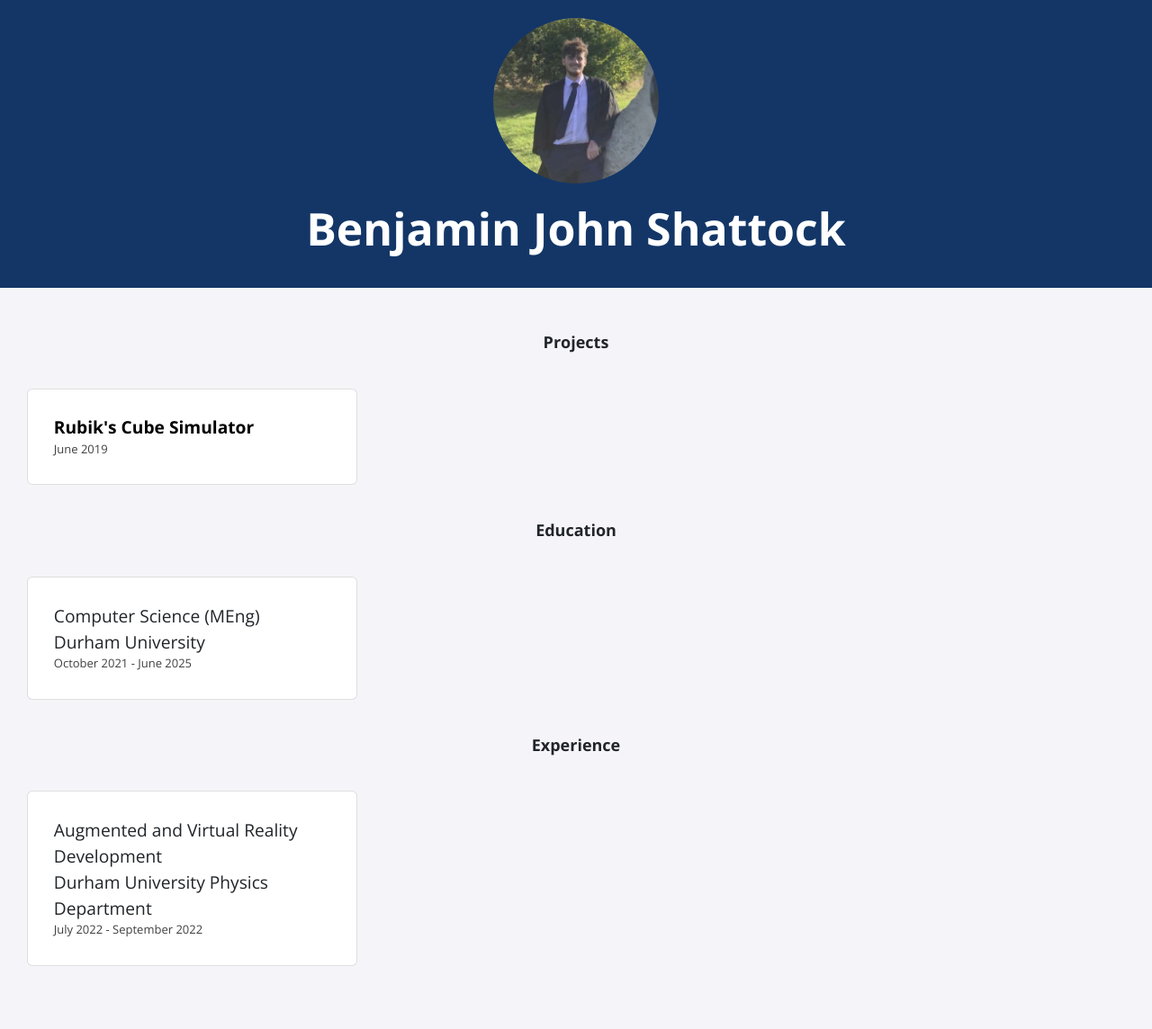
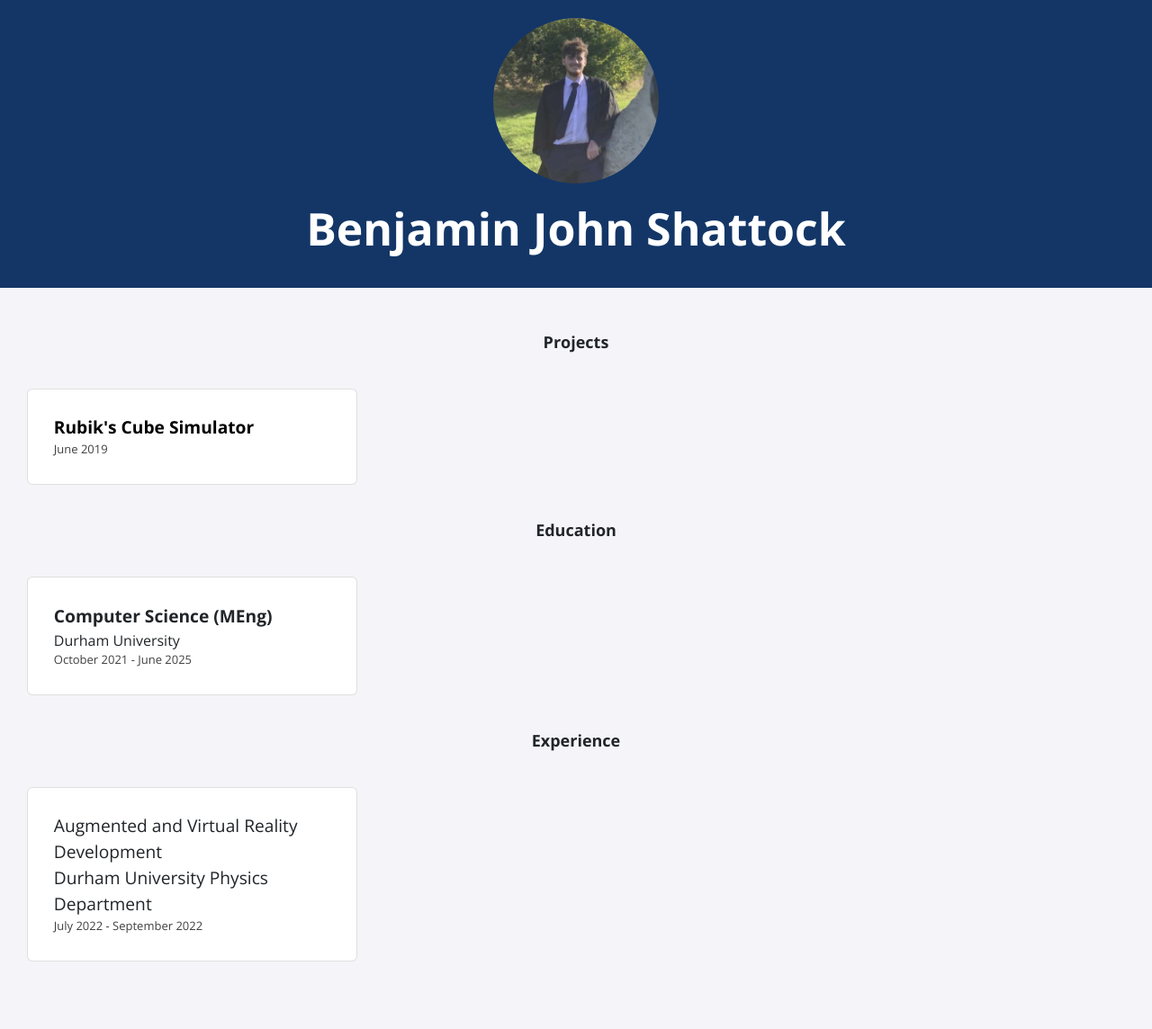
Before and after one commit to shatt-s/shatt-s.github.io, a Jekyll site: the page built from index.html, in a window 1280 px wide. Shown: the whole page at 90% size. Built offline with Jekyll 4.4.1, drawn with Linux system fonts in a browser that asks for light colours; nearby versions of some CDN libraries.

Commit message:
Update education.html

```diff
--- a/_includes/education.html
+++ b/_includes/education.html
@@ -3,8 +3,8 @@
     {% for item in site.data.education %}
     <div class="card">
       <div class="info">
-        <p class="course">{{ item.course }}</p>
-        <p class="institute">{{ item.institute }}</p>
+        <p class="title">{{ item.course }}</p>
+        <p class="location">{{ item.institute }}</p>
         <p class="dates">{{ item.dates }}</p>
       </div>
     </div>
```
